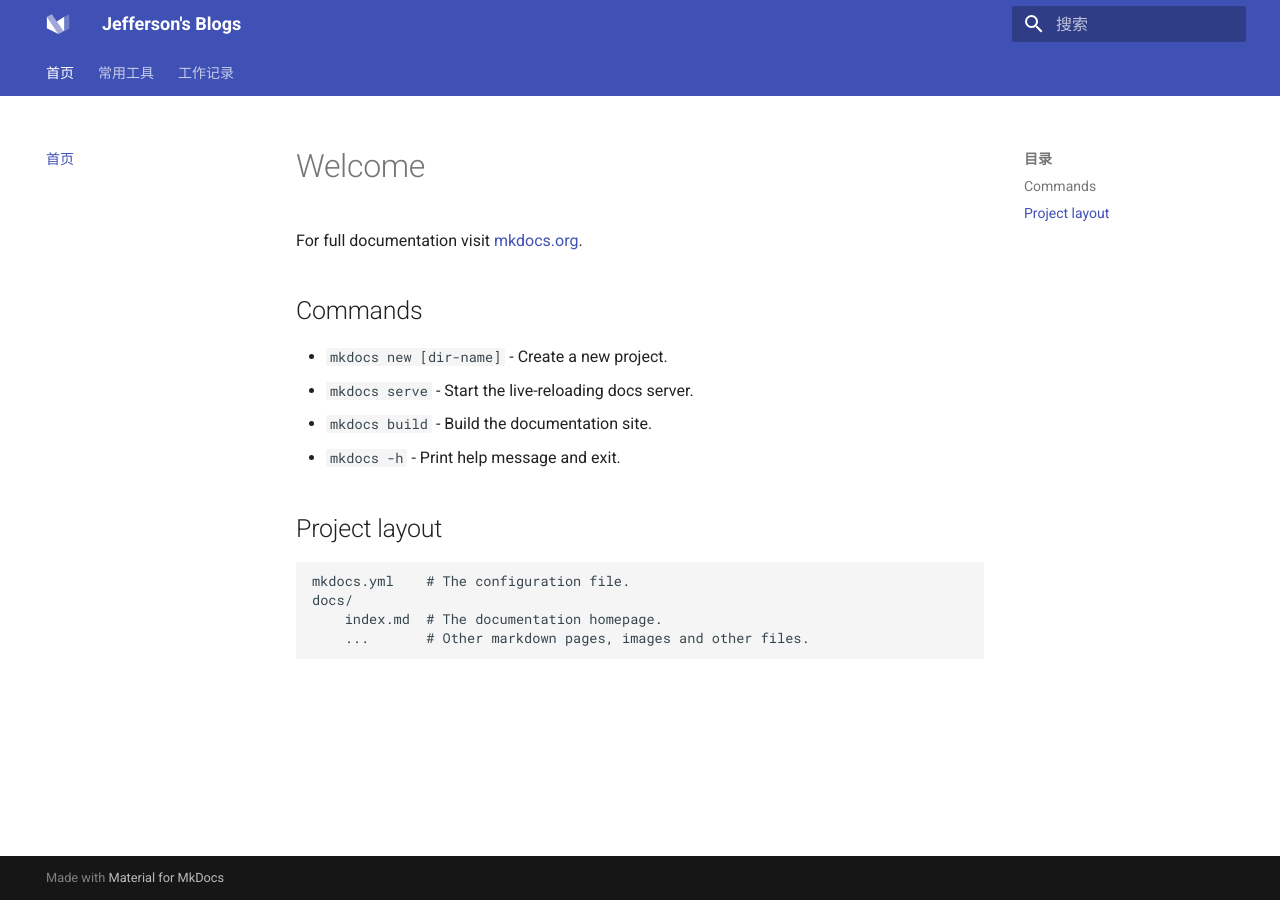
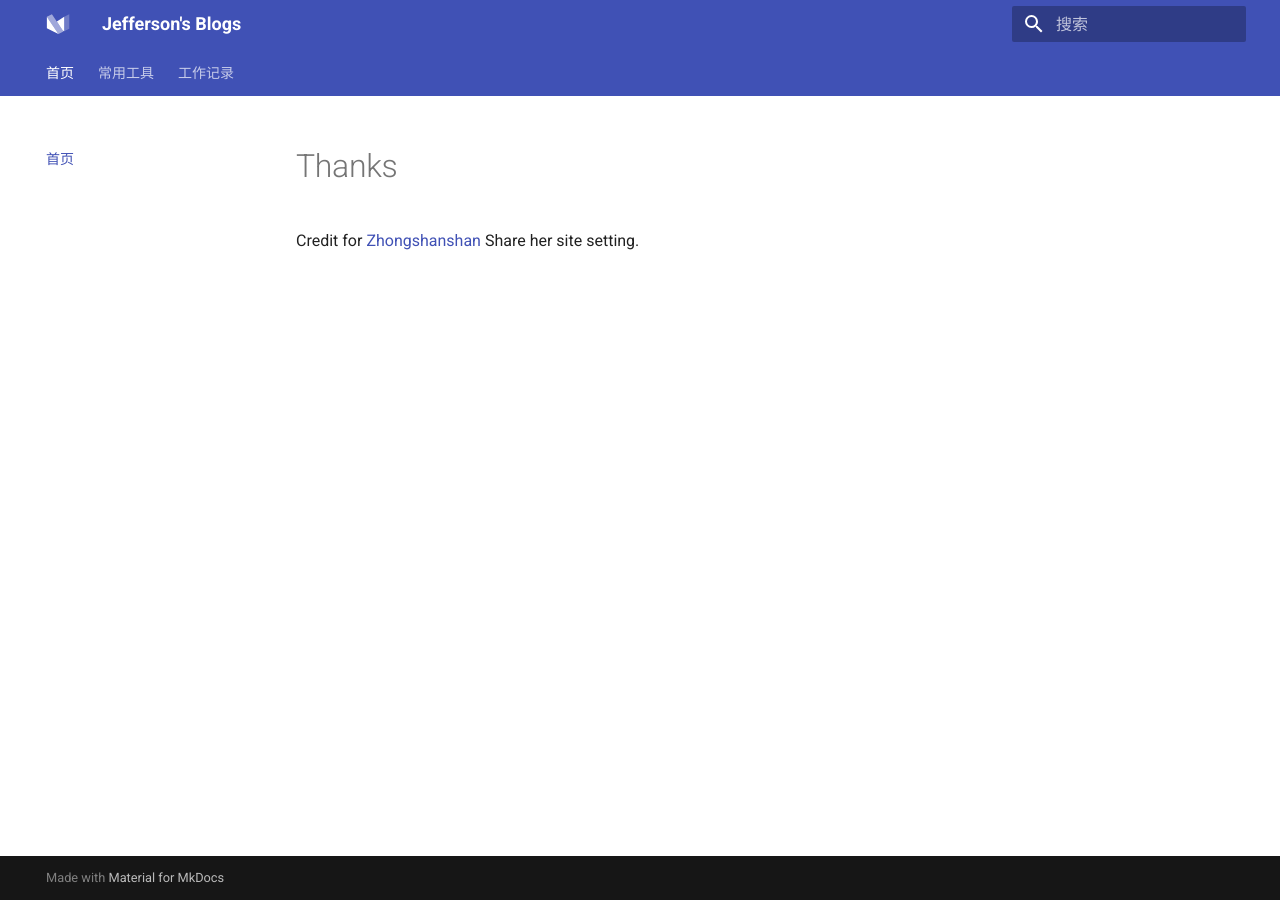
Before and after one commit to jeffersonchou/jeffersonchou.github.io, an MkDocs documentation site: the page built from docs/index.md, in a window 1280 px wide. Built offline with MkDocs 1.6.1 and Material for MkDocs 9.7.7, drawn with Linux system fonts in a browser that asks for light colours.

Commit message:
修改首页

```diff
--- a/docs/index.md
+++ b/docs/index.md
@@ -1,17 +1,3 @@
-# Welcome
+# Thanks
 
-For full documentation visit [mkdocs.org](https://www.mkdocs.org).
-
-## Commands
-
-* `mkdocs new [dir-name]` - Create a new project.
-* `mkdocs serve` - Start the live-reloading docs server.
-* `mkdocs build` - Build the documentation site.
-* `mkdocs -h` - Print help message and exit.
-
-## Project layout
-
-    mkdocs.yml    # The configuration file.
-    docs/
-        index.md  # The documentation homepage.
-        ...       # Other markdown pages, images and other files.
+Credit for [Zhongshanshan](https://zhongshsh.github.io/BlogInOF/) Share her site setting.
```
